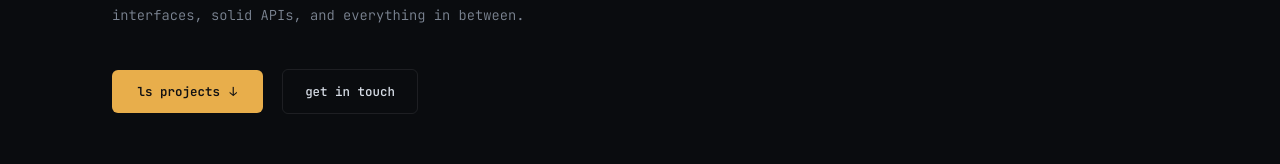
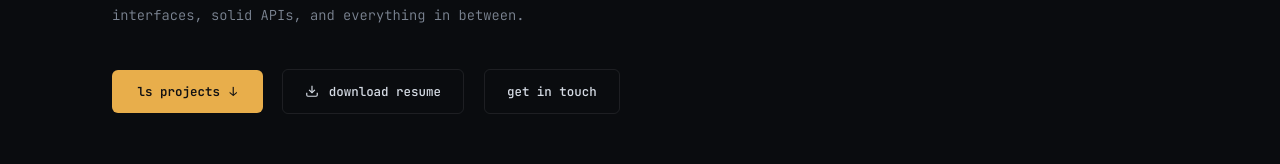
Before and after one commit to cycoconutz/new-portfolio, a React (Create React App) app: page / in a window 1280 px wide. Shown: the part 430-594 px from the top of the page. Built offline with nearby package versions, Linux system fonts and the light colour scheme.

Commit message:
Add resume download link to hero CTA and contact section

```diff
--- a/src/App.js
+++ b/src/App.js
@@ -1,4 +1,10 @@
 import { useState, useEffect } from "react";
+
+// RESUME_VERSION is rewritten automatically by the resume-generator on every
+// new resume. The ?v= query busts the CDN/browser cache so recruiters always
+// get the current file even though the path stays stable.
+const RESUME_VERSION = "1.3.6";
+const RESUME_HREF = `${process.env.PUBLIC_URL || ""}/resume.pdf?v=${RESUME_VERSION}`;
 
 const styles = `
   @import url('https://fonts.googleapis.com/css2?family=JetBrains+Mono:ital,wght@0,300;0,400;0,500;0,600;0,700;0,800;1,300;1,400&display=swap');
@@ -81,6 +87,7 @@ const styles = `
     transition: border-color .2s, color .2s;
   }
   .btn-ghost:hover { border-color: var(--accent); color: var(--accent); }
+  .cta-icon { width: 14px; height: 14px; flex: none; }
   .hero-meta { margin-top: 3rem; font-size: 0.76rem; color: var(--faint); line-height: 2; }
   .hero-meta .k { color: var(--muted); }
 
@@ -339,6 +346,14 @@ export default function Portfolio() {
               <a href="#projects" className="btn">
                 ls projects <span>&#8595;</span>
               </a>
+              <a href={RESUME_HREF} className="btn-ghost" download>
+                <svg viewBox="0 0 24 24" fill="none" stroke="currentColor" strokeWidth="2" className="cta-icon">
+                  <path d="M21 15v4a2 2 0 0 1-2 2H5a2 2 0 0 1-2-2v-4" />
+                  <polyline points="7 10 12 15 17 10" />
+                  <line x1="12" y1="15" x2="12" y2="3" />
+                </svg>
+                download resume
+              </a>
               <a href="#contact" className="btn-ghost">
                 get in touch
               </a>
@@ -483,6 +498,14 @@ export default function Portfolio() {
               johndyates@gmail.com
             </a>
             <div className="socials reveal">
+              <a href={RESUME_HREF} download>
+                <svg viewBox="0 0 24 24" fill="none" stroke="currentColor" strokeWidth="2">
+                  <path d="M21 15v4a2 2 0 0 1-2 2H5a2 2 0 0 1-2-2v-4" />
+                  <polyline points="7 10 12 15 17 10" />
+                  <line x1="12" y1="15" x2="12" y2="3" />
+                </svg>
+                resume
+              </a>
               <a href="https://github.com/cycoconutz" target="_blank" rel="noopener noreferrer">
                 <svg viewBox="0 0 24 24" fill="currentColor">
                   <path d="M12 0C5.37 0 0 5.37 0 12c0 5.3 3.44 9.8 8.2 11.38.6.1.82-.26.82-.58v-2.03c-3.34.72-4.04-1.61-4.04-1.61-.54-1.38-1.33-1.75-1.33-1.75-1.09-.74.08-.73.08-.73 1.2.08 1.84 1.24 1.84 1.24 1.07 1.83 2.8 1.3 3.49 1 .1-.78.42-1.3.76-1.6-2.67-.3-5.47-1.33-5.47-5.93 0-1.31.47-2.38 1.24-3.22-.14-.3-.54-1.52.1-3.18 0 0 1.01-.32 3.3 1.23a11.5 11.5 0 0 1 3-.4c1.02.01 2.04.14 3 .4 2.28-1.55 3.29-1.23 3.29-1.23.65 1.66.24 2.88.12 3.18.77.84 1.23 1.91 1.23 3.22 0 4.61-2.81 5.63-5.48 5.92.43.37.81 1.1.81 2.22v3.29c0 .32.22.7.83.58C20.57 21.8 24 17.3 24 12c0-6.63-5.37-12-12-12z" />
```
